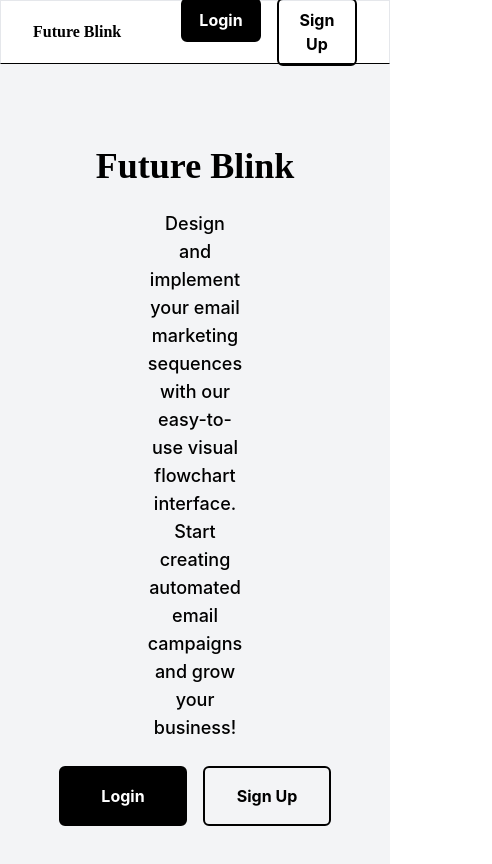
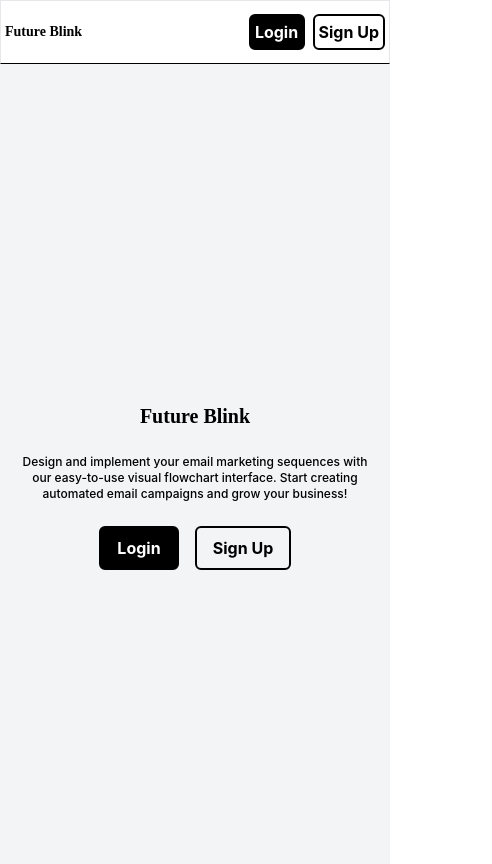
Before and after one commit to mayurrohokale/FutureBlink_Task, a React (Create React App) app in the folder frontend/: page / in a window 390 px wide. Shown: the top 864 px of the page, 492 px wide, since content can reach past the window. Built offline with nearby package versions, Linux system fonts and the light colour scheme; no server answers.

Commit message:
made Responsive

```diff
--- a/frontend/src/components/Home/Header.js
+++ b/frontend/src/components/Home/Header.js
@@ -15,27 +15,27 @@ export default function Header() {
   }
 
 
-  return <div className="border-b-black border-[1px] fixed h-16 w-full items-center justify-between flex px-8 z-30 bg-white">
-    <h1 className="font-courier font-bold text-black"><Link to="/">Future Blink</Link></h1>
+  return <div className="border-b-black border-[1px] fixed h-16 w-full items-center justify-between flex px-1 md:px-8 z-30 bg-white">
+    <h1 className="font-courier font-bold text-black md:text-base text-sm"><Link to="/">Future Blink</Link></h1>
     <div>
       {user? (
         <div className="flex gap-2 items-center">
-          <h1>{user.name}</h1>
-          <Cstbutton text="Logout" className="w-24 bg-gray-200 border-[1px] p-2 text-black border-black hover:bg-black hover:text-white font-bold rounded-md font-mono"
+          <h1 className="md:text-base text-sm ">{user.name}</h1>
+          <Cstbutton text="Logout" className="w-16 md:p-2 md:w-24 bg-gray-200 border-[1px] p-1 text-black border-black hover:bg-black hover:text-white font-bold rounded-md font-mono"
           onClick={handleLogout}/>
         </div>
       ):(
-        <div className="flex space-x-4">
+        <div className="flex space-x-2 md:space-x-4">
               <Link to="/login">
                 <Cstbutton
                   text="Login"
-                  className="w-20 bg-black hover:bg-gray-700 border-[2px] border-black text-white font-bold p-2 rounded-md"
+                  className="w-14 md:w-20 bg-black hover:bg-gray-700 border-[2px] border-black text-white font-bold p-1 md:p-2 rounded-md"
                 />
               </Link>
               <Link to="/register">
                 <Cstbutton
                   text="Sign Up"
-                  className="w-20 border-black rounded-md border-[2px] p-2 font-bold hover:bg-gray-300"
+                  className=" border-black rounded-md border-[2px] p-1 md:p-2 font-bold hover:bg-gray-300"
                 />
               </Link>
             </div>
--- a/frontend/src/components/Home/Home.js
+++ b/frontend/src/components/Home/Home.js
@@ -13,9 +13,9 @@ export default function Home() {
       {!user ? (
         <div>
           <div className="flex flex-col items-center justify-center text-center min-h-screen bg-gray-100">
-            <h1 className="text-4xl font-bold mb-6 text-black font-courier">Future Blink</h1>
-            <div className="px-[250px]">
-              <p className="text-lg mb-6 font-medium font-inter">
+            <h1 className="text-xl md:text-4xl font-bold mb-6 text-black font-courier">Future Blink</h1>
+            <div className="px-4 md:px-[250px]">
+              <p className=" text-xs lg:text-lg mb-6 font-medium font-inter">
                 Design and implement your email marketing sequences with our
                 easy-to-use visual flowchart interface. Start creating automated
                 email campaigns and grow your business!
@@ -25,13 +25,13 @@ export default function Home() {
               <Link to="/login">
                 <Cstbutton
                   text="Login"
-                  className="w-32 bg-black hover:bg-gray-700 border-[2px] border-black text-white font-bold p-4 rounded-md"
+                  className="w-20 lg:w-32 bg-black hover:bg-gray-700 border-[2px] border-black text-white font-bold p-2 md:p-4 rounded-md"
                 />
               </Link>
               <Link to="/register">
                 <Cstbutton
                   text="Sign Up"
-                  className="w-32 border-black rounded-md border-[2px] p-4 font-bold hover:bg-gray-300"
+                  className="w-24 lg:w-32 border-black rounded-md border-[2px] p-2 md:p-4 font-bold hover:bg-gray-300"
                 />
               </Link>
             </div>
--- a/frontend/src/components/Home/Sequence.js
+++ b/frontend/src/components/Home/Sequence.js
@@ -272,17 +272,17 @@ const FlowEditor = () => {
 
   return (
     <div>
-      <div className="flex justify-between px-6 p-4 border border-b-1 border-gray-400">
-        <h1 className="font-bold font-josiefin text-md">
+      <div className="flex justify-between px-6 p-4 border border-b-1 border-gray-400 gap-1">
+        <h1 className="font-bold font-josiefin text-xs md:text-md">
           Create Email Marketing Sequence Flow
         </h1>
         <Cstbutton
           text="Save & Schedule"
-          className="text-white bg-blue-500 text-md font-semibold p-2 rounded-md"
+          className="text-white bg-blue-500 text-xs md:text-md font-semibold p-1 md:p-2 rounded-md"
           onClick={handleSaveandSubmit}
         />
       </div>
-      <div className="w-full h-[90vh]">
+      <div className="w-full h-[80vh] md:h-[90vh]">
         <ReactFlow
           nodes={nodes}
           edges={edges}
--- a/frontend/src/components/PopUp/DelayPopup.js
+++ b/frontend/src/components/PopUp/DelayPopup.js
@@ -34,6 +34,7 @@ function DelayPopup({ onSubmit, onCancel }) {
         >
           <option value="Minutes">Minutes</option>
           <option value="Days">Days</option>
+          <option value="Hours">Hours</option>
         </select>
       </div>
       <div className="flex justify-end gap-2">
```
